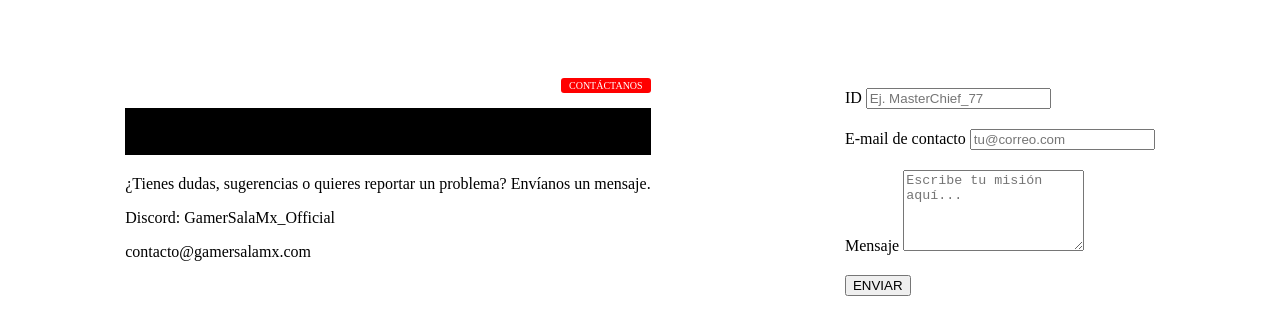
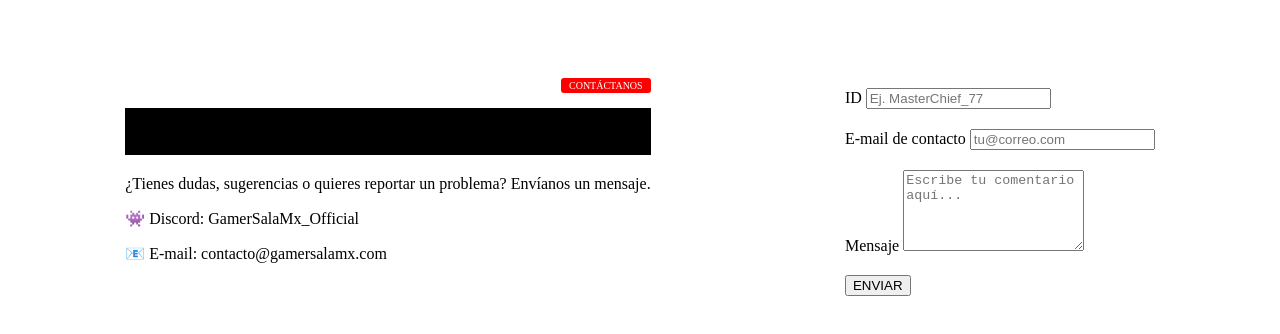
Before and after one commit to Axsort/Pagina-web-Blog-Videojuegos, a plain HTML site: page Paginacontacto/contacto.html in a window 1280 px wide. Drawn offline with Linux system fonts and the light colour scheme; files that its build step writes are made by us from their sources.

Commit message:
pag
correcciones de codigo

```diff
--- a/Paginacontacto/contacto.html
+++ b/Paginacontacto/contacto.html
@@ -13,8 +13,8 @@
             <h1>¡Únete al <span class="highlight">Club</span>!</h1>
             <p>¿Tienes dudas, sugerencias o quieres reportar un problema? Envíanos un mensaje.</p>
             <div class="social-links">
-                <p>Discord: GamerSalaMx_Official</p>
-                <p>contacto@gamersalamx.com</p>
+                <p>👾 Discord: GamerSalaMx_Official</p>
+                <p>&#128231; E-mail: contacto@gamersalamx.com</p>
             </div>
         </div>
 
@@ -29,7 +29,7 @@
             </div>
             <div class="input-group">
                 <label for="message">Mensaje</label>
-                <textarea id="message" rows="5" placeholder="Escribe tu misión aquí..."></textarea>
+                <textarea id="message" rows="5" placeholder="Escribe tu comentario aquí..."></textarea>
             </div>
             <button type="submit" class="btn-send">ENVIAR </button>
         </form>
--- a/Paginacontacto/position.css
+++ b/Paginacontacto/position.css
@@ -5,7 +5,7 @@ body::before {
     top: 0;
     left: 0;
     width: 100%;
-    background: #0044ff; /* Azul de tu identidad */
+    background: #0044ff;
     color: white;
     font-size: 12px;
     text-align: center;
```
